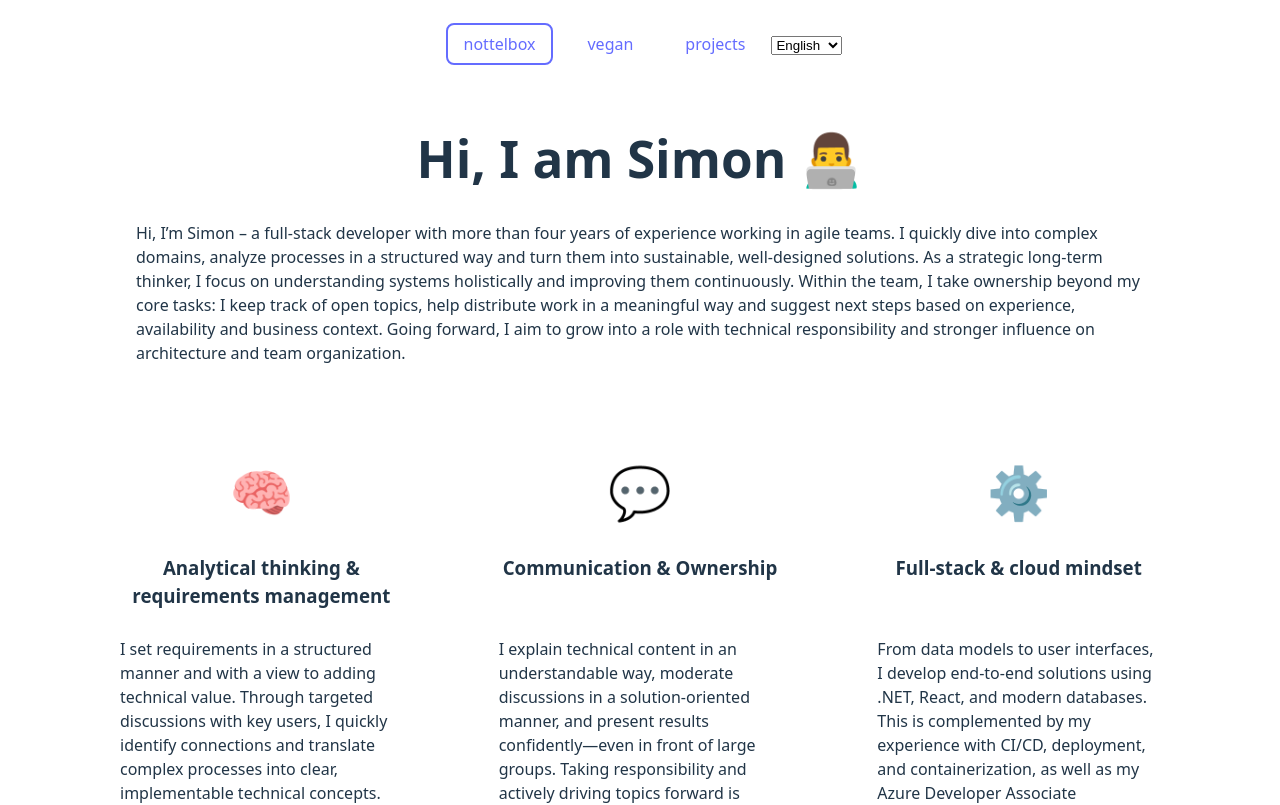
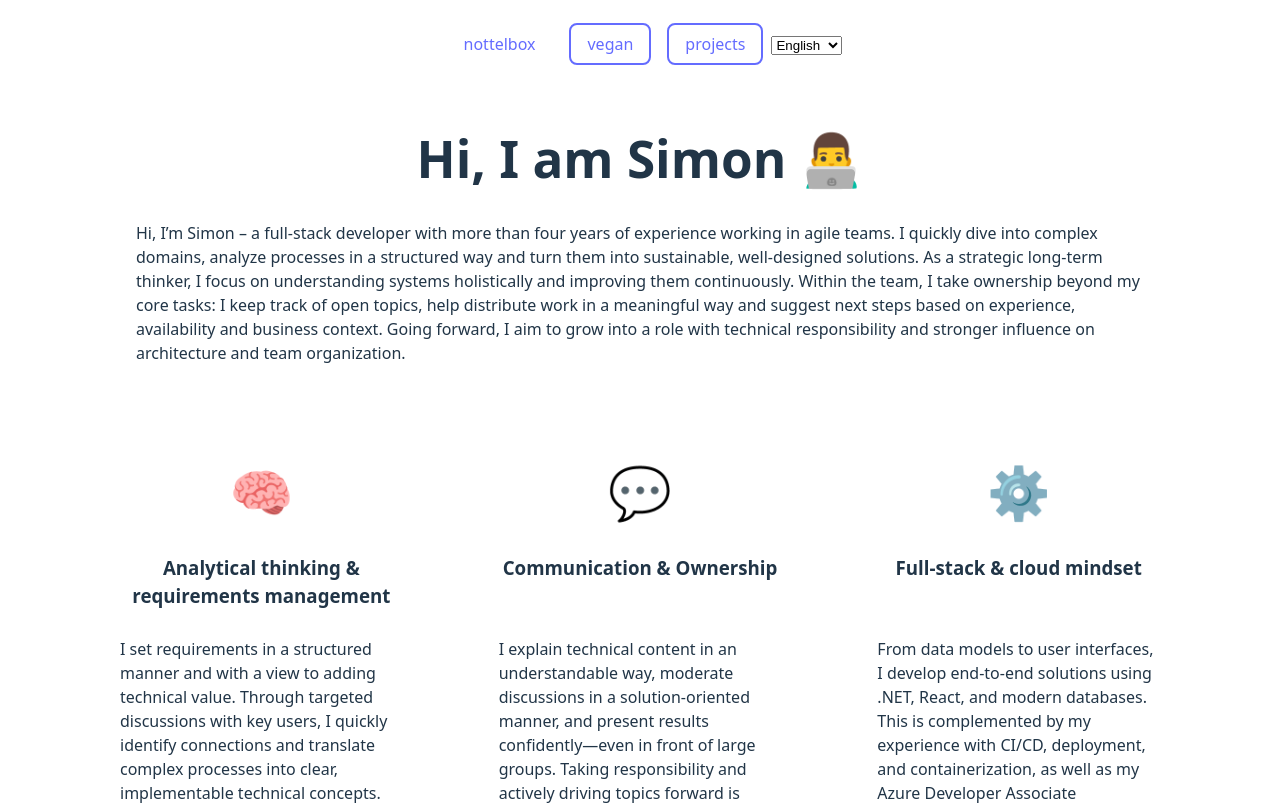
Before and after one commit to nottelbox/nottelbox-web, a React (Vite) app: page / in a window 1280 px wide. Shown: the top 805 px of the page. Built offline with nearby package versions, Linux system fonts and the light colour scheme.

Commit message:
invert border color of navigation links in top bar

```diff
--- a/src/App.css
+++ b/src/App.css
@@ -6,7 +6,7 @@
 }
 
 .navlink {
-  border: 2px solid white;
+  border: 2px solid #646cff;
   margin: 0 .5rem;
   border-radius: .5rem;
   padding: .5rem 1rem;
@@ -17,7 +17,7 @@
 }
 
 .navlink.active {
-    border-color: #646cff;
+    border-color: white;
 }
 
 .introduction {
```
